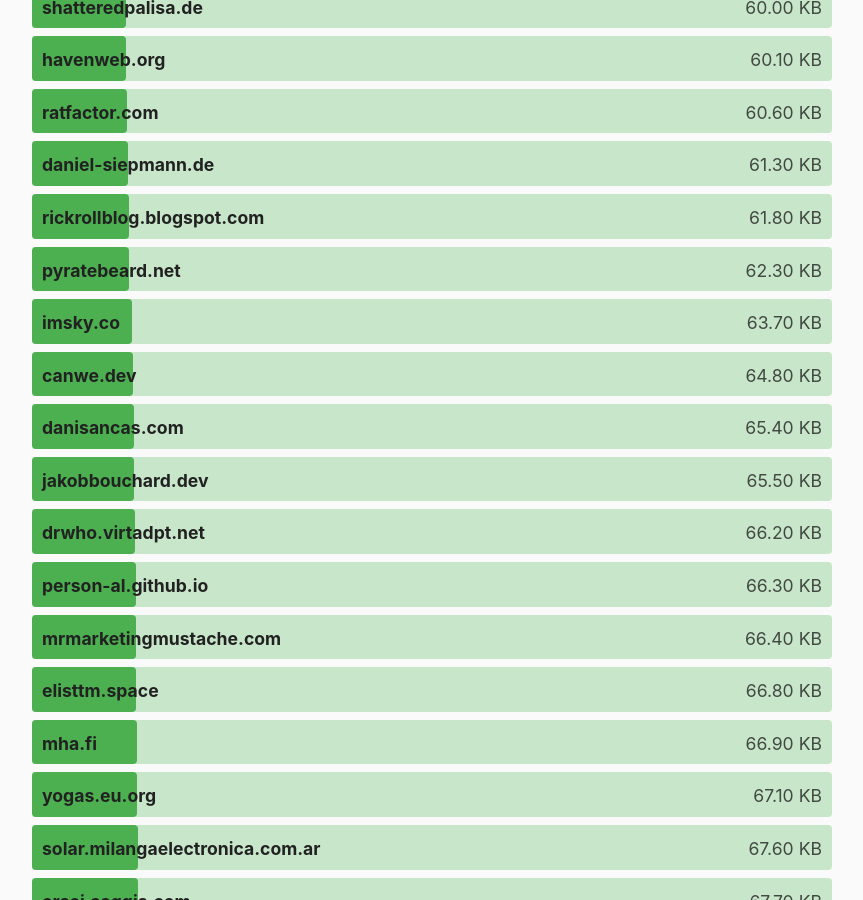
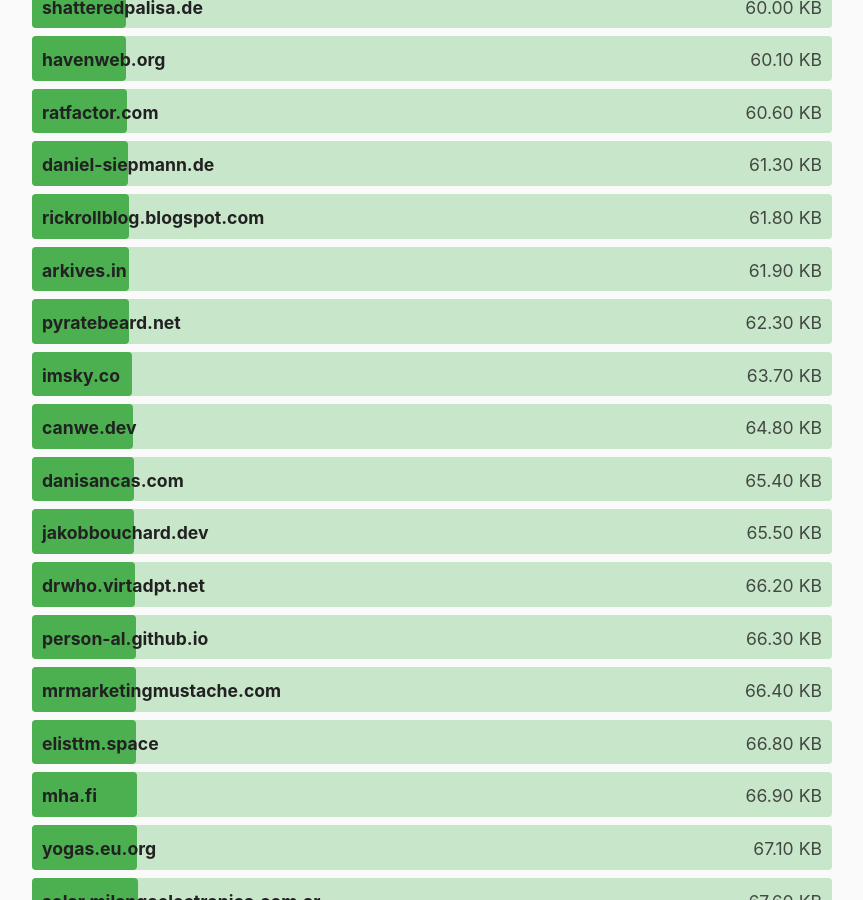
Before and after one commit to kevquirk/512kb.club, a Jekyll site: the page built from index.md, in a window 1280 px wide and 900 px high, scrolled down 15524 px. Shown: the whole window, without its empty margins (208-1071 px from the left). Built offline with Jekyll 4.4.1, drawn with Linux system fonts in a browser that asks for light colours.

Commit message:
add arkives.in

```diff
--- a/_data/sites.yml
+++ b/_data/sites.yml
@@ -222,6 +222,11 @@
   url: https://www.arizonabankruptcylawyer.org/
   size: 478
   last_checked: 2022-08-04
+
+- domain: arkives.in
+  url: https://arkives.in/
+  size: 61.9
+  last_checked: 2023-04-30
 
 - domain: aroace.space
   url: https://aroace.space/
```
